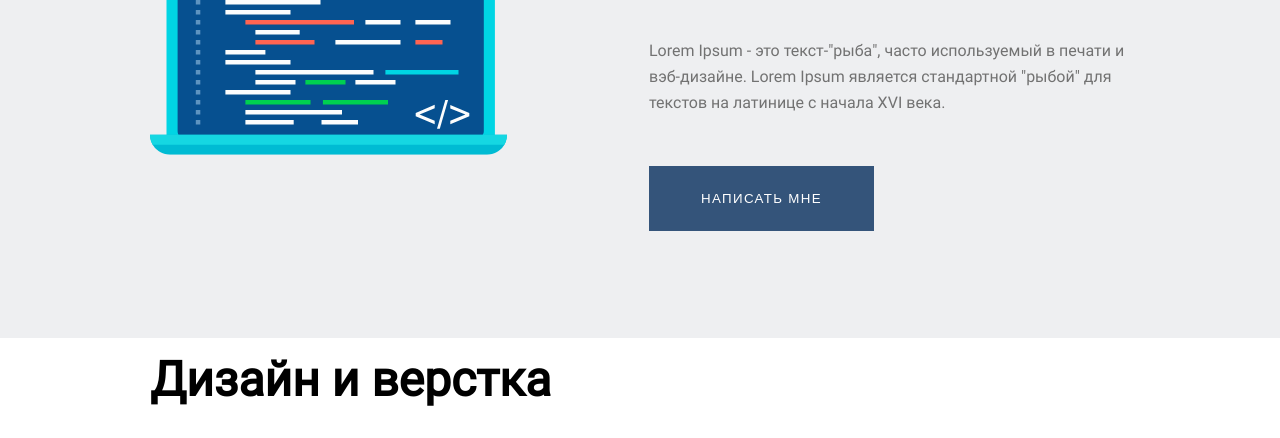
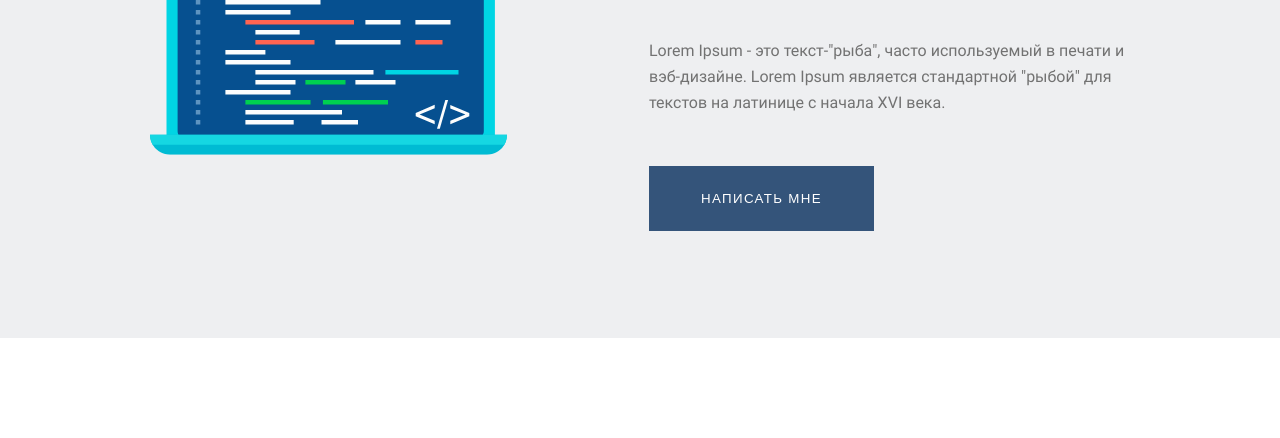
Before and after one commit to mishail1/devpage, a plain HTML site: page index.html in a window 1280 px wide. Shown: the part 362-800 px from the top of the page. Drawn offline with Linux system fonts and the light colour scheme; a web font is replaced by a local one.

Commit message:
удалил n2 (Дизайн и вёрстка)

```diff
--- a/index.html
+++ b/index.html
@@ -42,8 +42,7 @@
                 </div>
         </div>
 
-        <div class="right-side">
-            <div class="title1">Дизайн и верстка</div>
+
 
 
 
```
